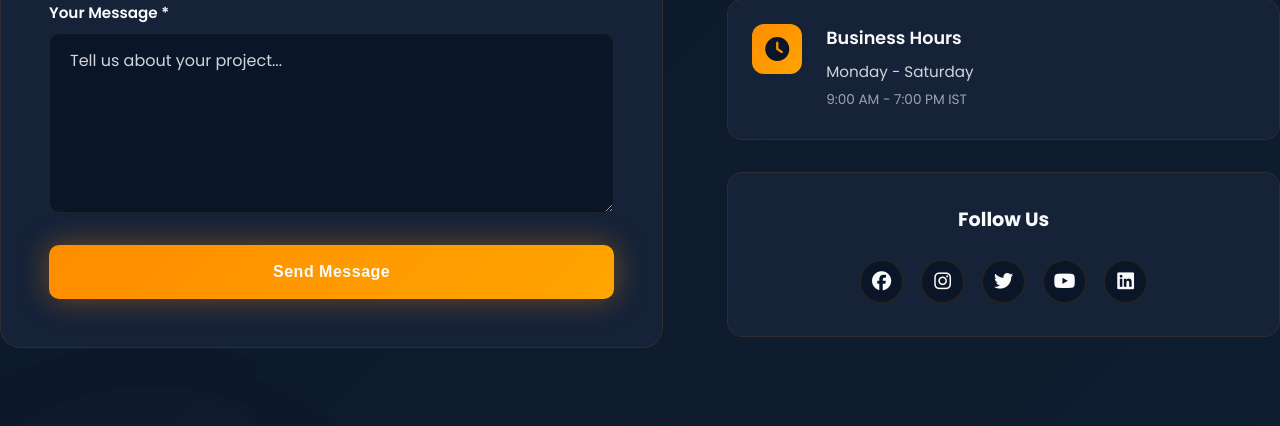
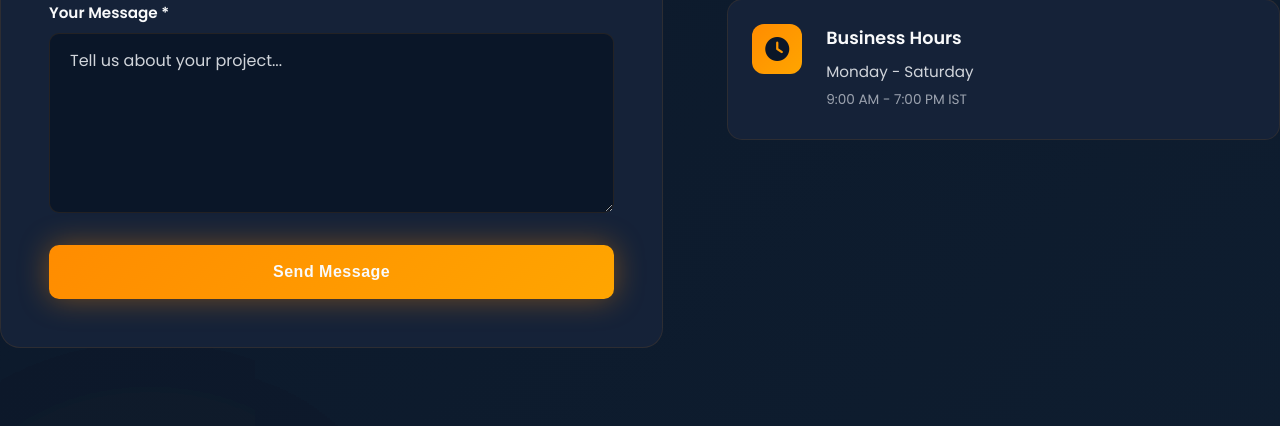
Before and after one commit to PiyushMB00/Phoenix-Pixels-Studios, a Flask app: page /contact in a window 1280 px wide. Shown: the part 1435-1861 px from the top of the page. Run offline with Flask 3, Linux system fonts and the light colour scheme; parts of the project's set-up code (start-up, migrations or seed data) failed here and were passed over.

```diff
--- a/base.html
+++ b/base.html
@@ -55,12 +55,12 @@
             <p>
                 <strong>Your vision. Our technology. Let's build something great.</strong>
             </p>
-            <div class="socials">
+            <!-- <div class="socials">
                 <a href="#"><i class="fa-brands fa-youtube"></i></a>
                 <a href="#"><i class="fa-brands fa-square-instagram"></i></a>
                 <a href="#"><i class="fa-brands fa-facebook"></i></a>
                 <a href="#"><i class="fa-brands fa-square-x-twitter"></i></a>
-            </div>
+            </div> -->
         </div>
         <div class="column">
             <h4>Services</h4>
--- a/templates/ContactUs.html
+++ b/templates/ContactUs.html
@@ -108,7 +108,7 @@
                 </div>
             </div>
 
-            <div class="contact-socials">
+            <!-- <div class="contact-socials">
                 <h3>Follow Us</h3>
                 <div class="social-links">
                     <a href="#"><i class="fa-brands fa-facebook"></i></a>
@@ -117,7 +117,7 @@
                     <a href="#"><i class="fa-brands fa-youtube"></i></a>
                     <a href="#"><i class="fa-brands fa-linkedin"></i></a>
                 </div>
-            </div>
+            </div> -->
         </div>
     </div>
 </section>
```
